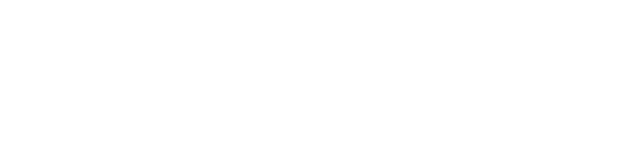
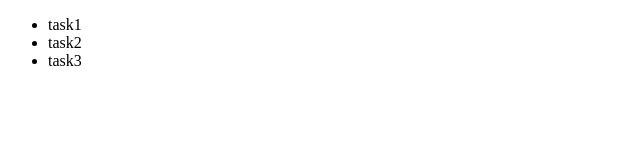
Before and after one commit to shgtkshruch/dotinstall-backbone, a website: page index.html in a window 1280 px wide. Shown: the whole page, without its empty margins (0-640 px from the left). Drawn offline with nearby package versions, Linux system fonts and the light colour scheme.

Commit message:
Create collection view.

```diff
--- a/index.html
+++ b/index.html
@@ -5,6 +5,8 @@
  <title>Dotinstall Backnode.js Lesson</title>
 </head>
 <body>
+
+  <div id="tasks"></div>
 
   <script type="text/template" id="task-template">
     <%- title %>
--- a/js/app.js
+++ b/js/app.js
@@ -30,12 +30,30 @@
     model: Task
   });
 
+  var TasksView = Backbone.View.extend({
+    tagName: 'ul',
+    render: function () {
+      this.collection.each(function (task) {
+        var taskView = new TaskView({
+          model: task
+        });
+        this.$el.append(taskView.render().el);
+      }.bind(this));
+
+      return this;
+    }
+  });
+
   var tasks = new Tasks([
       { title: 'task1', completed: true },
       { title: 'task2' },
       { title: 'task3' }
   ]);
 
-  console.log(tasks.toJSON());
+  var tasksView = new TasksView({
+    collection: tasks
+  });
+
+  $('#tasks').html(tasksView.render().el);
 
 }());
```
